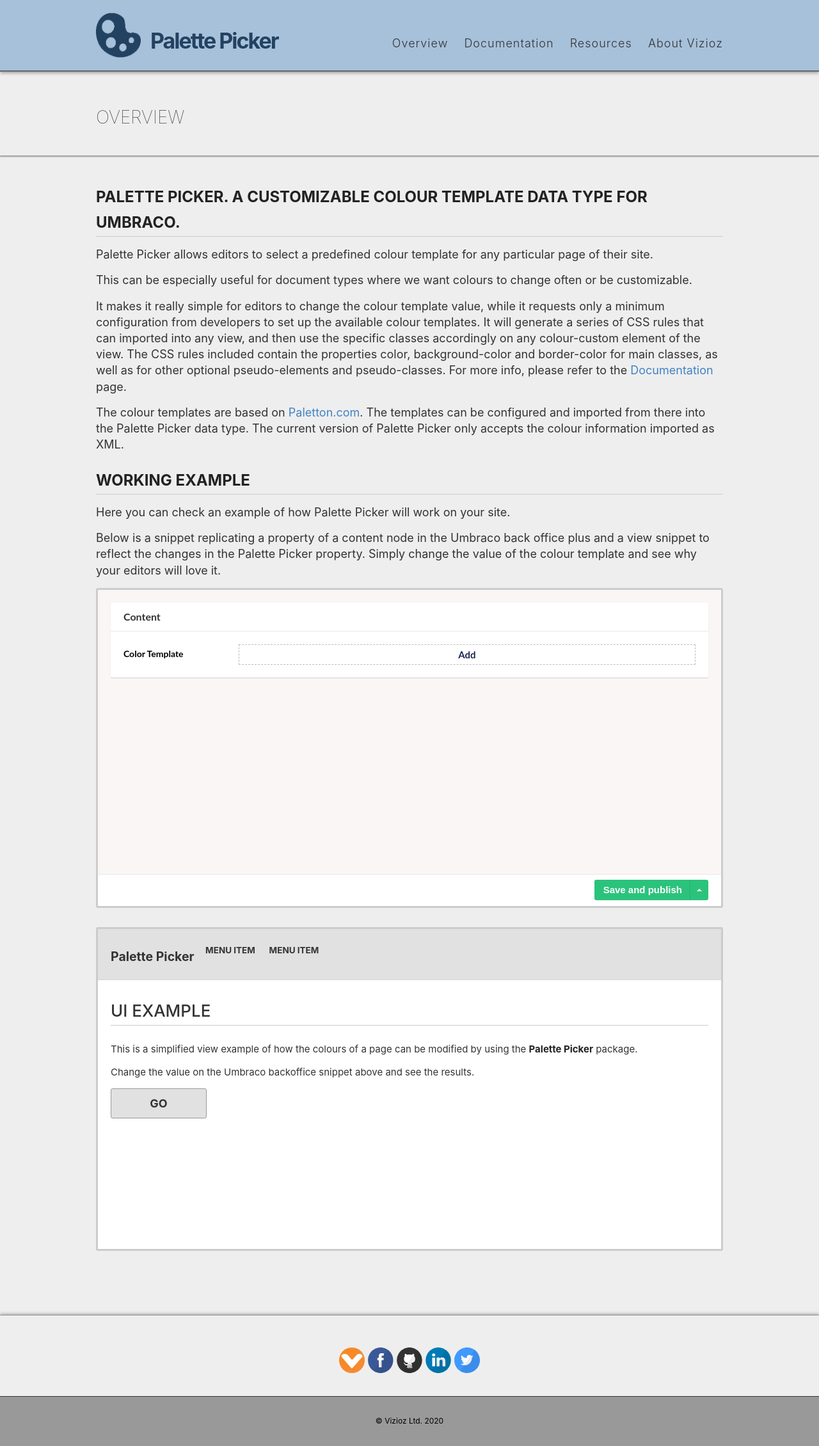
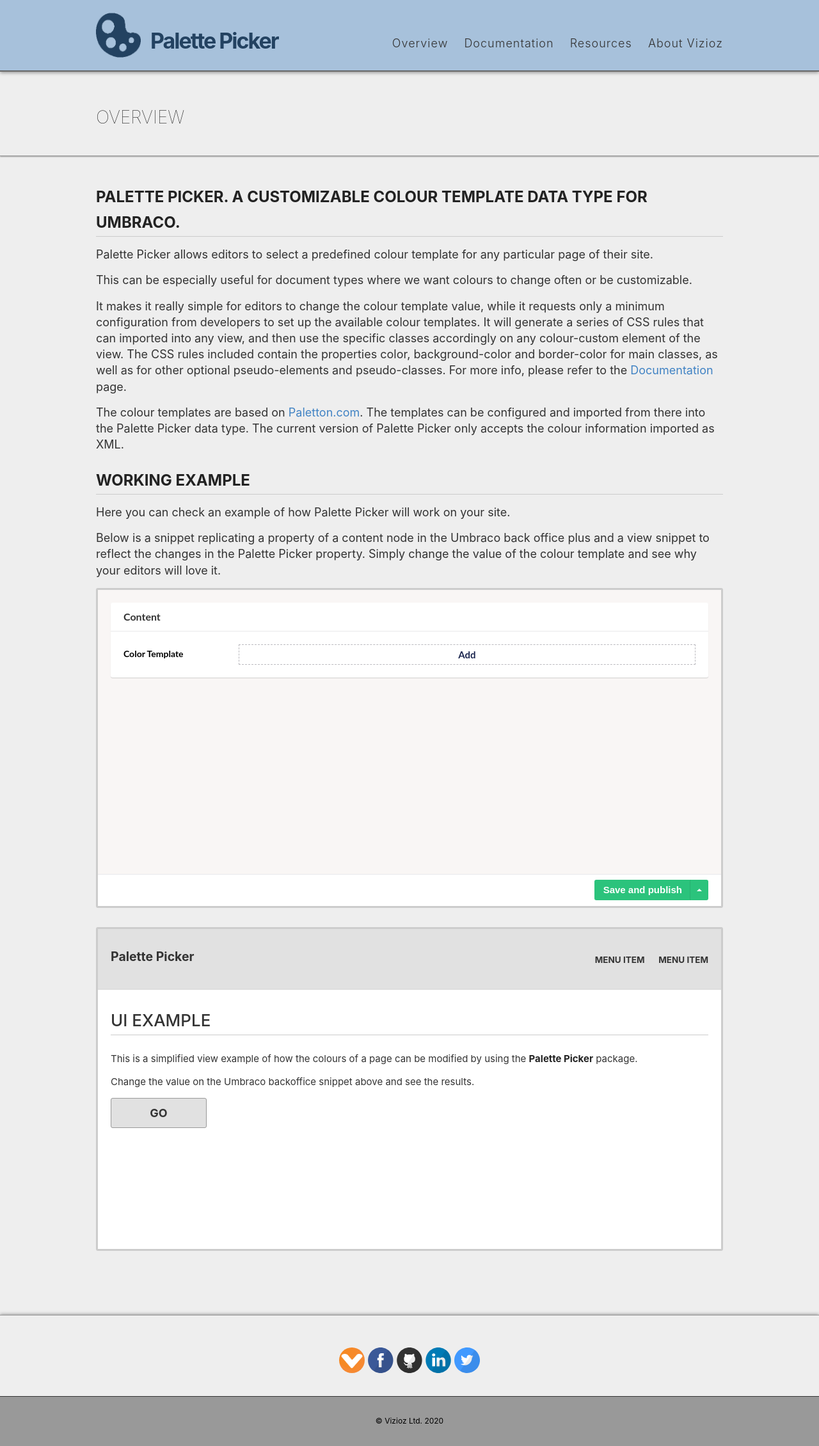
Before and after one commit to Vizioz/Paletton-Picker, a Jekyll site: the page built from docs/index.md, in a window 1280 px wide. Shown: the whole page at 64% size. Built offline with Jekyll 4.4.1, drawn with Linux system fonts in a browser that asks for light colours.

Commit message:
Update example.css

```diff
--- a/docs/css/example.css
+++ b/docs/css/example.css
@@ -444,6 +444,8 @@
 .ui-view .nav {
 	margin-top: 22px;
 	margin-bottom: 0;
+	float: right;
+	text-align: right;
 }
 .ui-view .nav li {
 	display: inline-block;
```
